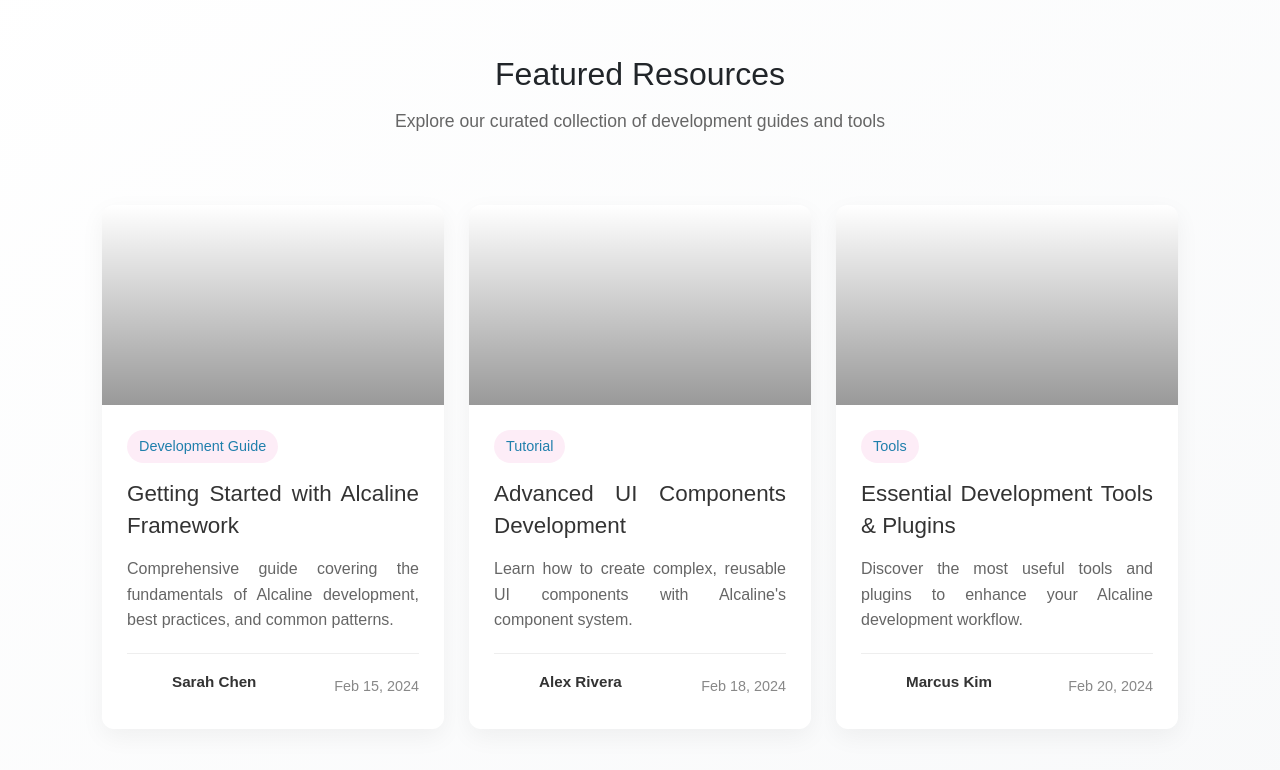
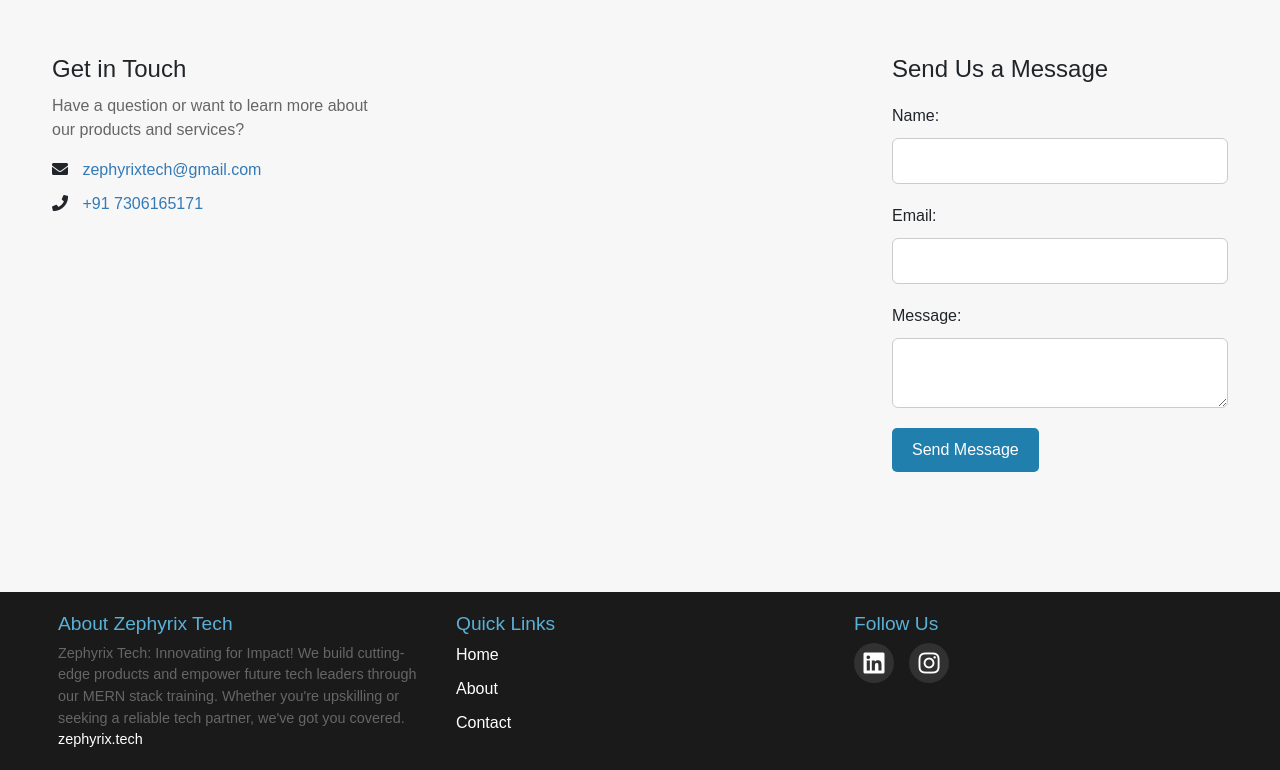
Before and after one commit to fasilfaz/zephyrix-tech, a plain HTML site: page index.html in a window 1280 px wide. Shown: the part 9374-10144 px from the top of the page. Drawn offline with nearby package versions, Linux system fonts and the light colour scheme.

Commit message:
unwanted section commented

```diff
--- a/index.html
+++ b/index.html
@@ -990,7 +990,7 @@
             </div>
         </div>
     </section>
-    <section class="featured-resources">
+    <!-- <section class="featured-resources">
         <div class="container">
             <div class="resources-header">
                 <h2>Featured Resources</h2>
@@ -998,7 +998,6 @@
             </div>
 
             <div class="resources-grid">
-                <!-- Resource Card 1 -->
                 <div class="resource-card">
                     <div class="resource-image" style="background-image: url('/api/placeholder/400/320')">
                     </div>
@@ -1018,7 +1017,6 @@
                     </div>
                 </div>
 
-                <!-- Resource Card 2 -->
                 <div class="resource-card">
                     <div class="resource-image" style="background-image: url('/api/placeholder/400/320')">
                     </div>
@@ -1038,7 +1036,6 @@
                     </div>
                 </div>
 
-                <!-- Resource Card 3 -->
                 <div class="resource-card">
                     <div class="resource-image" style="background-image: url('/api/placeholder/400/320')">
                     </div>
@@ -1059,7 +1056,7 @@
                 </div>
             </div>
         </div>
-    </section>
+    </section> -->
     <section id="contact" class="contact-us">
         <div class="container">
           <div class="row">
```
